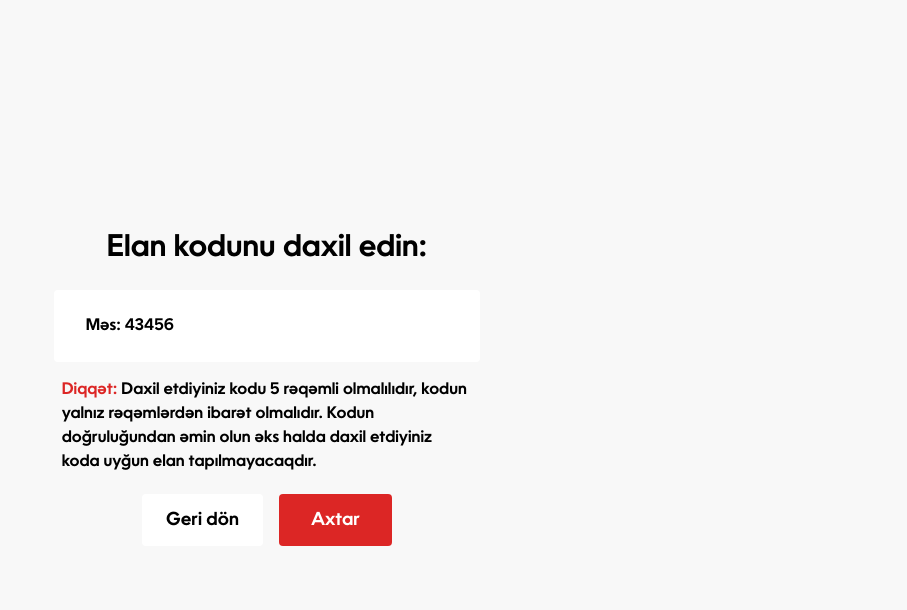
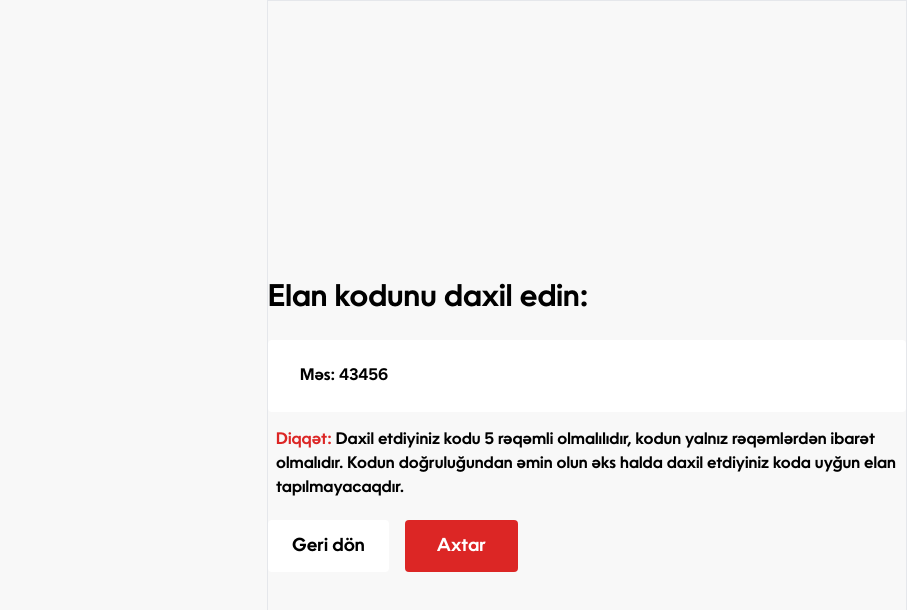
Before and after one commit to vilayat571/buldum.info-frontend, a React (Vite) app: page /elantap in a window 1280 px wide. Shown: the top 610 px of the page, without its empty margins (373-1280 px from the left). Built offline with nearby package versions, Linux system fonts and the light colour scheme.

Commit message:
adding favicon

```diff
--- a/index.html
+++ b/index.html
@@ -2,7 +2,7 @@
 <html lang="en">
   <head>
     <meta charset="UTF-8" />
-    <link rel="icon" type="image/svg+xml" href="/public/favicon.png" />
+    <link rel="icon" href="./public/favicon.png" type="image/x-icon" />
     <meta name="viewport" content="width=device-width, initial-scale=1.0">
     <title>Buldum</title>
     <link href="https://fonts.googleapis.com/css2?family=Poppins:wght@400;700&display=swap" rel="stylesheet">
--- a/src/pages/Find/Findreport.tsx
+++ b/src/pages/Find/Findreport.tsx
@@ -56,9 +56,12 @@ const Findreport = () => {
     >
       <div
         className="w-full h-screen
-    flex items-center justify-center flex-col"
+   grid grid-cols-2"
       >
-        <div className="xl:w-1/3  lg:w-1/3 md:w-1/3  sm:w-11/12   h-[340px] flex flex-col items-center">
+        <div className="col-span-1"></div>
+
+        <div className="col-span-1 border flex w-full justify-center items-center">
+          <div className="flex flex-col h-[30vh]">
             <p className=" text-3xl mb-1 font-semibold">
               Elan kodunu daxil edin:
             </p>
@@ -78,10 +81,10 @@ const Findreport = () => {
               />
             </form>
             <p className="mt-3 px-2 text-[#000] relative text-left w-full ">
-            <span className="text-[#DC2625]">Diqqət:</span> Daxil etdiyiniz kodu
-            5 rəqəmli olmalılıdır, kodun yalnız rəqəmlərdən ibarət olmalıdır.
-            Kodun doğruluğundan əmin olun əks halda daxil etdiyiniz koda uyğun
-            elan tapılmayacaqdır.
+              <span className="text-[#DC2625]">Diqqət:</span> Daxil etdiyiniz
+              kodu 5 rəqəmli olmalılıdır, kodun yalnız rəqəmlərdən ibarət
+              olmalıdır. Kodun doğruluğundan əmin olun əks halda daxil etdiyiniz
+              koda uyğun elan tapılmayacaqdır.
             </p>
             <div className="flex items-start justify-start  text-lg  mt-5 gap-4">
               <button
@@ -119,8 +122,8 @@ const Findreport = () => {
                       Təəssuf ki, axtarışa uyğun elan tapılmadı.
                     </span>
                     <br />
-                  Əgər elanınızın mövcud olduğundan əminsinizsə <br /> bu zaman
-                  kodu səhf yazmış ola bilərsiniz.
+                    Əgər elanınızın mövcud olduğundan əminsinizsə <br /> bu
+                    zaman kodu səhf yazmış ola bilərsiniz.
                   </p>
 
                   <div className="w-full flex justify-center mt-4">
@@ -138,6 +141,7 @@ const Findreport = () => {
             </motion.div>
           </div>
         </div>
+      </div>
     </motion.div>
   );
 };
```
Also changed, not shown: public/favicon.png. Lines whose indentation alone changed are shown as unchanged.
